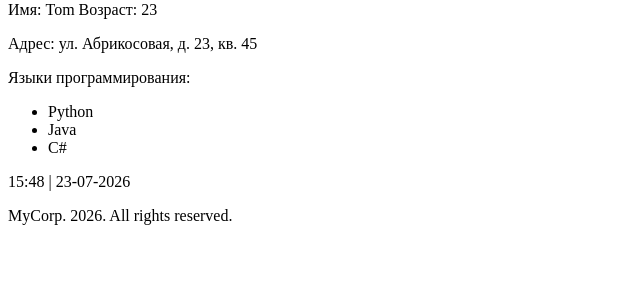
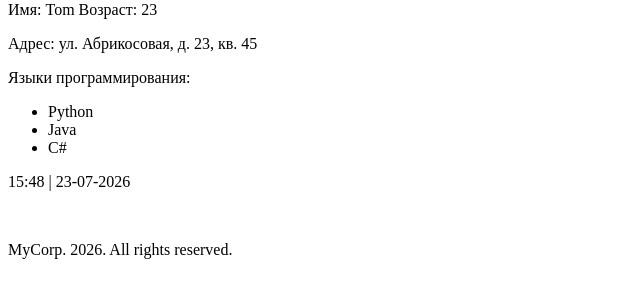
Before and after one commit to Fiskoff/django-for-beginners, a Django app: page /blog/ in a window 1280 px wide. Shown: the part 334-634 px from the top of the page, without its empty margins (0-640 px from the left). Run offline with Django 5.2, Linux system fonts and the light colour scheme; parts of the project's set-up code (start-up, migrations or seed data) failed here and were passed over.

Commit message:
feat: add style

```diff
--- a/templates/footer.html
+++ b/templates/footer.html
@@ -1,3 +1,3 @@
-<div>
+<div style="margin-top: 50px;">
     MyCorp. 2026. All rights reserved.
 </div>
```
